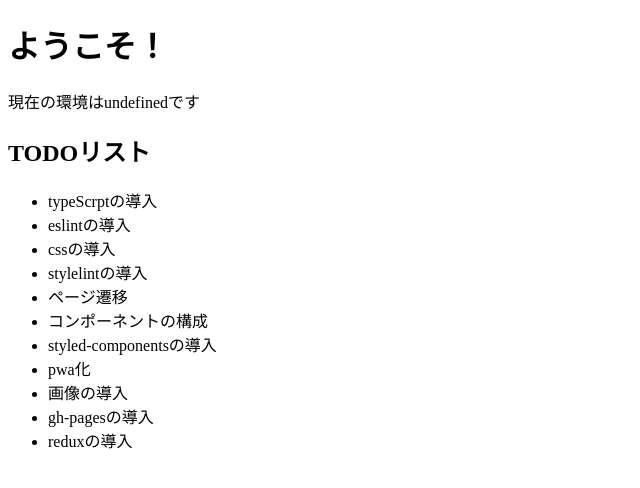
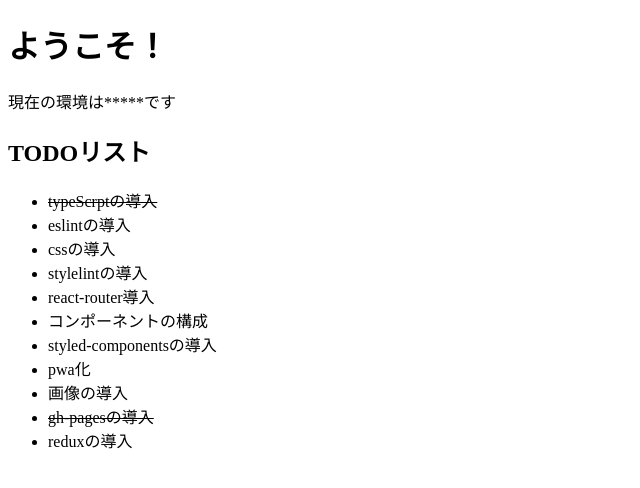
Before and after one commit to kasuyan/homepage, a React app: page / in a window 1280 px wide. Shown: the top 488 px of the page, without its empty margins (0-640 px from the left). Built offline with nearby package versions, Linux system fonts and the light colour scheme.

Commit message:
added typescript

```diff
--- a/src/index.js
+++ /dev/null
@@ -1,13 +0,0 @@
-import React from 'react';
-import ReactDOM from 'react-dom';
-//import { createStore } from 'redux';
-//import { Provider } from 'react-redux';
-//import reducer from './reducers/dentaku';
-import App from './app';
-
-//const store = createStore(reducer);
-
-ReactDOM.render(
-    <App />,
-  document.getElementById('root')
-);
--- a/src/app.js
+++ b/src/modules/core/App/app.tsx
@@ -1,24 +1,27 @@
-import React from "react";
+import * as React from "react";
 
 export default class App extends React.Component {
   render() {
     return (
       <div className="container">
         <h1>ようこそ！</h1>
-        <p>{`現在の環境は${process.env.HOST}です`}</p>
-
+        <p>現在の環境は*****です</p>
         <h2>TODOリスト</h2>
         <ul>
-          <li>typeScrptの導入</li>
+          <li>
+            <s>typeScrptの導入</s>
+          </li>
           <li>eslintの導入</li>
           <li>cssの導入</li>
           <li>stylelintの導入</li>
-          <li>ページ遷移</li>
+          <li>react-router導入</li>
           <li>コンポーネントの構成</li>
           <li>styled-componentsの導入</li>
           <li>pwa化</li>
           <li>画像の導入</li>
-          <li>gh-pagesの導入</li>
+          <li>
+            <s>gh-pagesの導入</s>
+          </li>
           <li>reduxの導入</li>
         </ul>
       </div>
--- a/webpack.config.js
+++ b/webpack.config.js
@@ -9,21 +9,27 @@
 module.exports = {
   mode: isProd ? "production" : "development",
   entry: {
-    module: "./src/index.js"
+    module: "./src/index.tsx"
   },
   output: {
     path: __dirname + "/dist/",
     filename: isProd ? "./js/main.js" : "js/main.js"
   },
+  devtool: "source-map",
+  resolve: {
+    extensions: [".ts", ".tsx", ".js", ".jsx"]
+  },
   module: {
     rules: [
-      {
-        test: /\.(js|jsx)$/,
-        use: {
-          loader: "babel-loader"
-        },
-        exclude: /node_modules/
-      }
+      { test: /\.tsx?$/, loader: "awesome-typescript-loader" },
+      { enforce: "pre", test: /\.js$/, loader: "source-map-loader" }
+      // {
+      //   test: /\.(js|jsx)$/,
+      //   use: {
+      //     loader: "babel-loader"
+      //   },
+      //   exclude: /node_modules/
+      // }
     ]
   },
   plugins: [
```
Also changed, not shown: package.json (+7 -0 lines), src/index.tsx (added, +10 -0 lines), tsconfig.json (added, +13 -0 lines), 3 other files (tests, documents, lock files or other folders).
